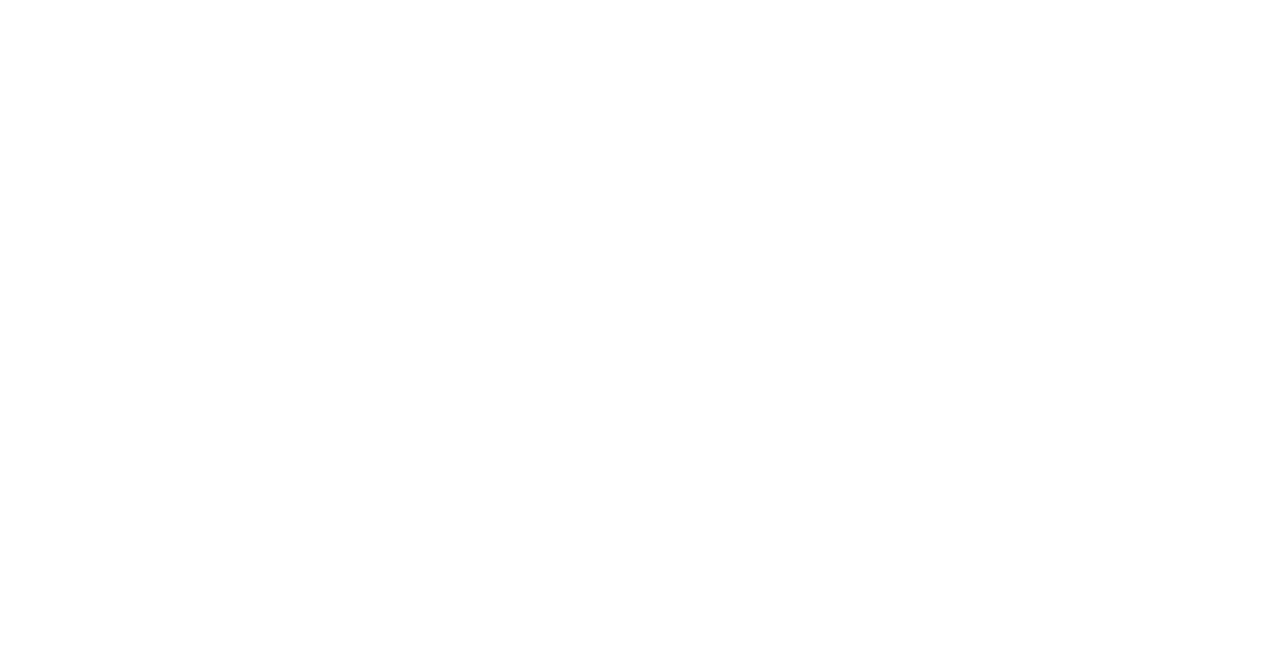
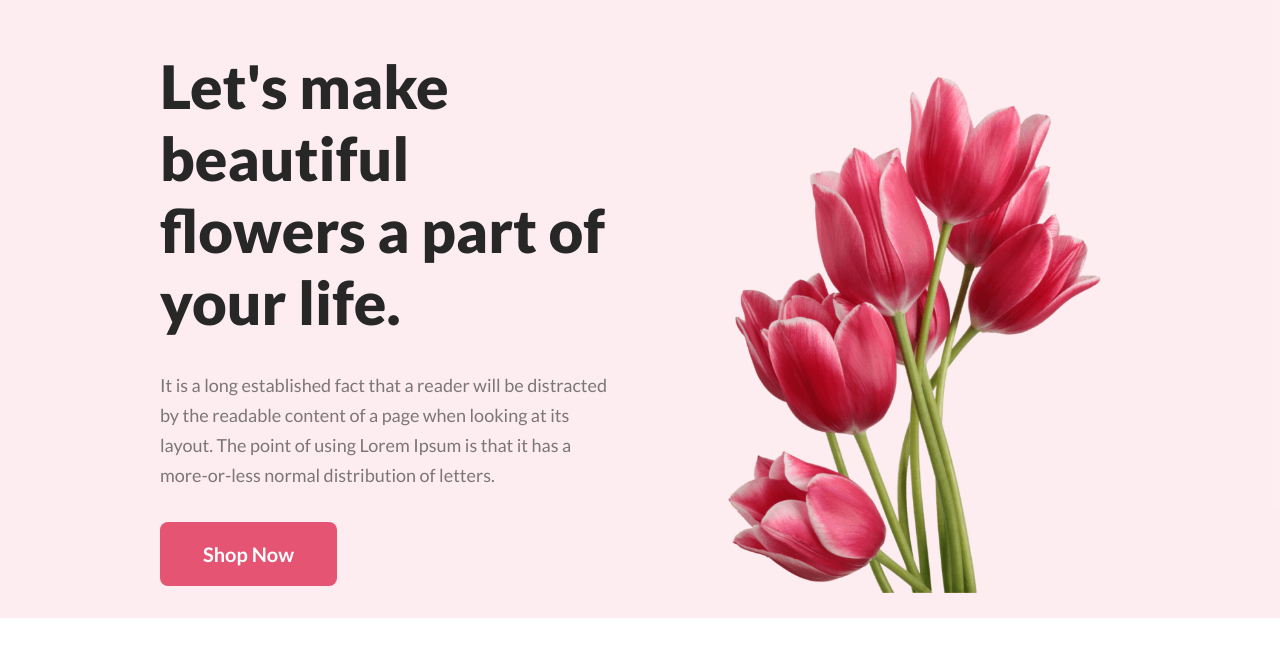
Before and after one commit to dev-aanis/online-flower-shop, a plain HTML site: page index.html in a window 1280 px wide. Drawn offline with Linux system fonts and the light colour scheme.

Commit message:
finished header section

```diff
--- a/index.html
+++ b/index.html
@@ -8,5 +8,26 @@
 </head>
 <body>
 
+    <header>
+        <div class="container banner">
+            <div class="banner-text">
+                <h1>Let's make beautiful flowers a part of your life.</h1>
+                <p>It is a long established fact that a reader will be distracted by the readable content of a page when looking at its layout. The point of using Lorem Ipsum is that it has a more-or-less normal distribution of letters.</p>
+                <button class="btn">Shop Now</button>
+            </div>
+            <div class="banner-image">
+                <img src="images/pngwing 10.png" alt="">
+            </div>
+        </div>
+    </header>
+
+    <main>
+
+    </main>
+
+    <footer>
+
+    </footer>
+
 </body>
 </html>
--- a/style.css
+++ b/style.css
@@ -0,0 +1,70 @@
+@import url('https://fonts.googleapis.com/css2?family=Lato:wght@100;400;700;900&display=swap');
+/*google font use kora holo @import er maddome*/
+*{
+    margin: 0;
+    padding: 0;
+    font-family: 'Lato', sans-serif;
+}
+
+/*all common style start here*/
+p{
+    color: rgba(39, 39, 39, 0.60);
+    font-family: Lato;
+    font-size: 18px;
+    font-style: normal;
+    font-weight: 400;
+    line-height: 30px; /* 166.667% */
+}
+.btn{
+    display: inline-flex;
+    padding: 20px 43px;
+    align-items: flex-start;
+    gap: 10px;
+    border-radius: 8px;
+    background: #E55473;
+    border: 0;
+    /* margin-top: 32px; */
+    color: #FFF;
+    font-family: Lato;
+    font-size: 20px;
+    font-style: normal;
+    font-weight: 700;
+}
+/*all common style end here*/
+header{
+    background: rgba(229, 84, 115, 0.10);
+}
+
+.container{
+    width: 75%;
+    max-width: 1440px;
+    margin: 0 auto;
+}
+
+.banner{
+    display: flex;
+    align-items: center;
+    justify-content: space-between;
+    padding-top: 50px;
+    gap: 90px;
+}
+/*.banner .banner-text: margin bottom mane holo ai banner-text class a thaka sob element er bottom a 32 px margin diye felo*/
+.banner .banner-text *{
+    margin-bottom: 32px;
+    max-width: 531px;
+}
+/*end here*/
+.banner .banner-text h1{
+    color: #272727;
+    font-family: Lato;
+    font-size: 60px;
+    font-style: normal;
+    font-weight: 800;
+    line-height: normal;
+    /* margin-bottom: 32px; */
+}
+.banner .banner-image img{
+    width: 100%;
+    vertical-align: middle;
+    max-height: 600px;
+}
```
